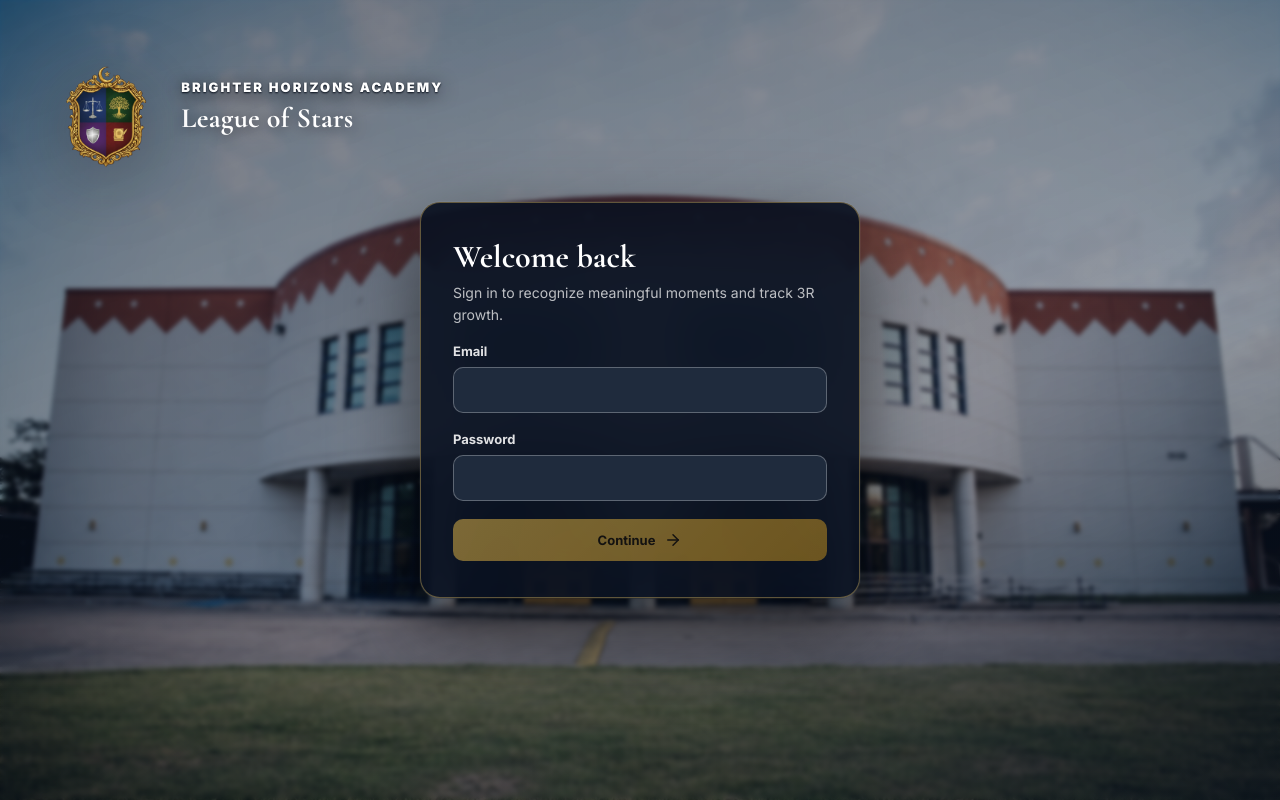
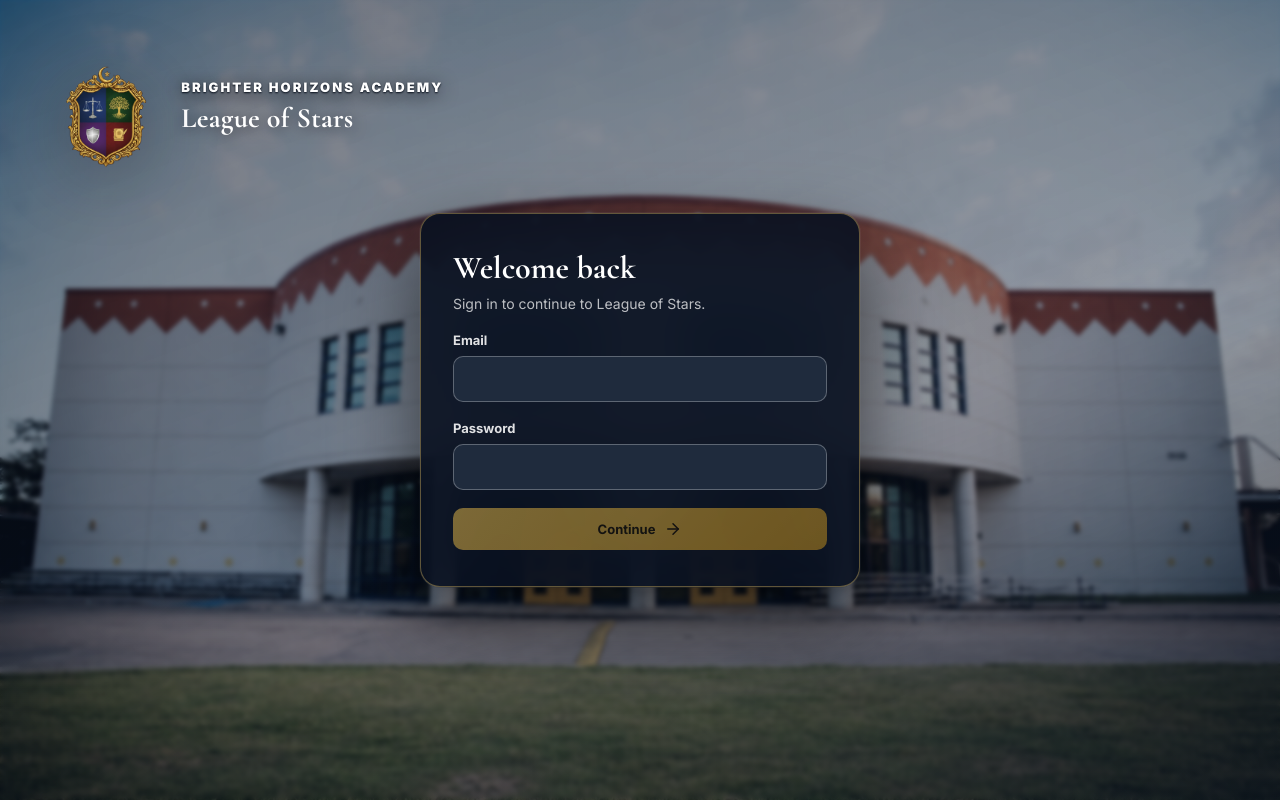
Before and after one commit to moneebsarmad/losv2, a Next.js app in the folder apps/web/: page / in a window 1280 px wide. Built offline with nearby package versions, Linux system fonts and the light colour scheme; no server answers.

Commit message:
Simplify login welcome copy

```diff
--- a/apps/web/src/app/page.tsx
+++ b/apps/web/src/app/page.tsx
@@ -40,7 +40,7 @@ export default function LoginPage() {
       <div className="auth-glass-panel">
         <form className="auth-card" onSubmit={handleSubmit}>
           <h2>Welcome back</h2>
-          <p className="auth-subtitle">Sign in to recognize meaningful moments and track 3R growth.</p>
+          <p className="auth-subtitle">Sign in to continue to League of Stars.</p>
 
           <div className="field">
             <label htmlFor="email">Email</label>
```
